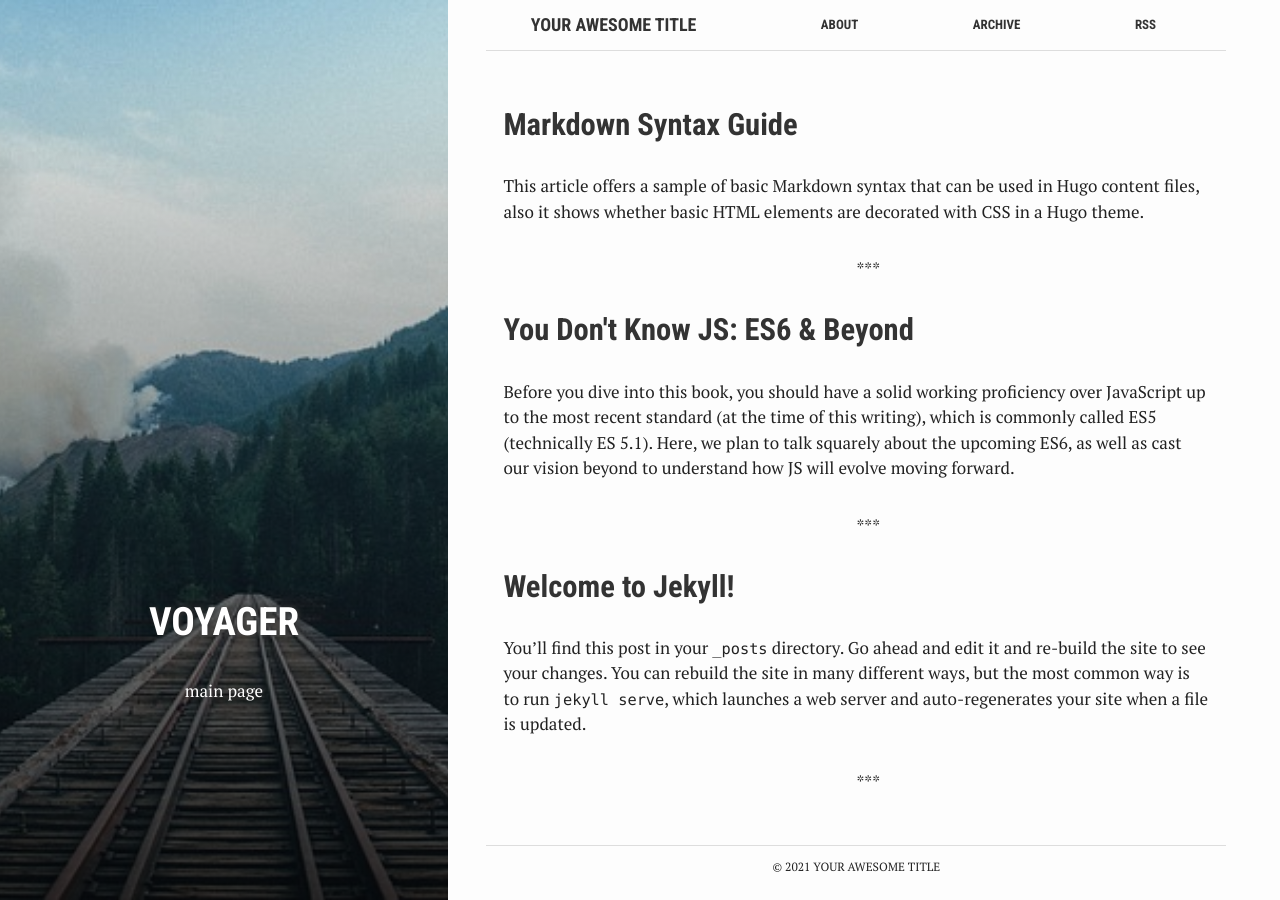
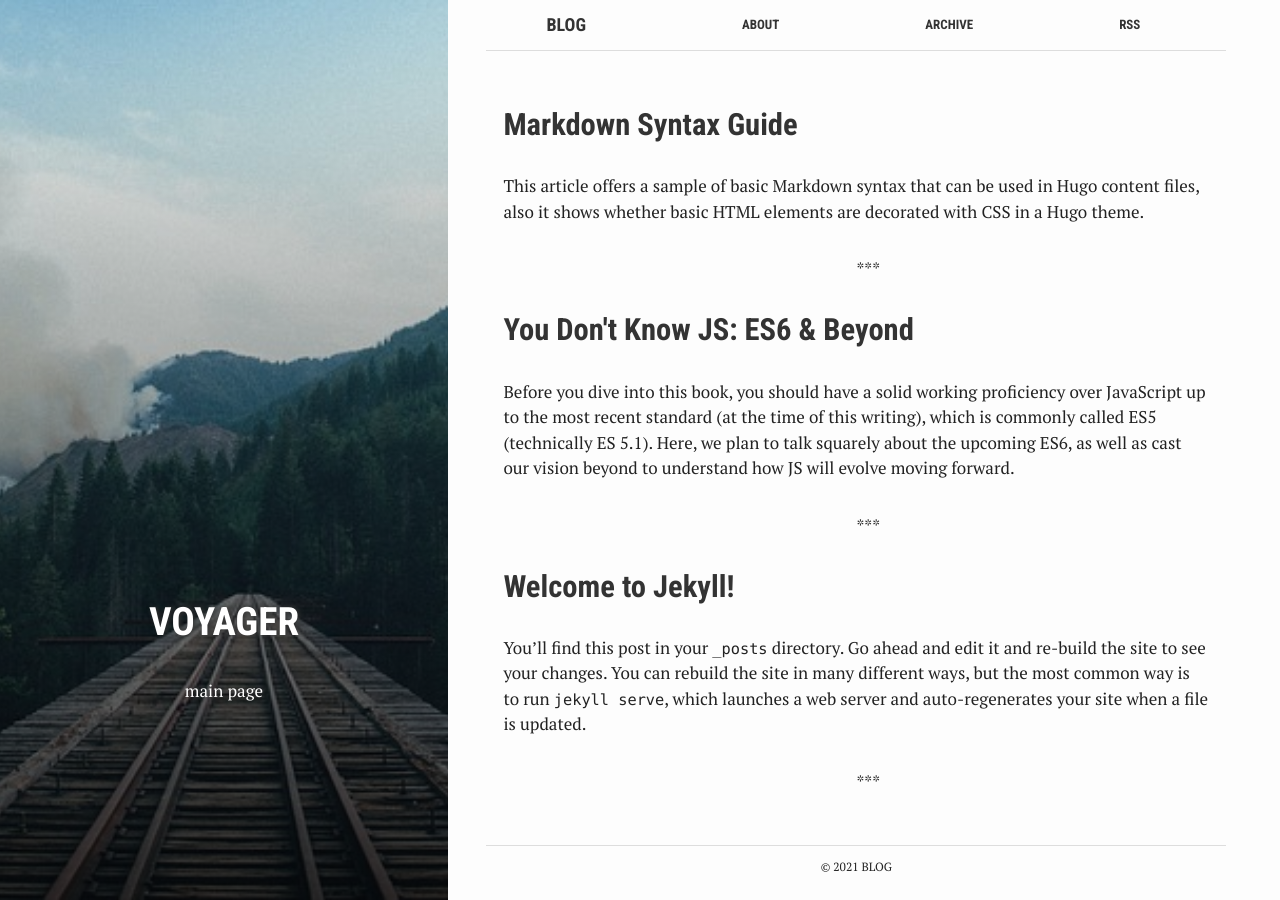
Before and after one commit to mwilczek-net/blog.mwilczek.net, a Jekyll site: the page built from index.html, in a window 1280 px wide. Built offline with Jekyll 4.4.1, drawn with Linux system fonts in a browser that asks for light colours.

Commit message:
Small reworks

```diff
--- a/_config.yml
+++ b/_config.yml
@@ -6,15 +6,14 @@
 # 'jekyll serve'. If you change this file, please restart the server process.
 
 # Site settings
-title: Your awesome title
+title: blog
 email: your-email@domain.com
 description: > # this means to ignore newlines until "baseurl:"
-  Write an awesome description for your new site here. You can edit this
-  line in _config.yml. It will appear in your document head meta (for
-  Google search results) and in your feed.xml site description.
+  Blog is a place that aggregates knowledge from all over internet and my discoveries.
+  Take this knowledge, all of you, and use it.
 baseurl: "" # the subpath of your site, e.g. /blog
 lang: "en"
-url: "http://localhost:4000" # the base hostname & protocol for your site
+url: "https://blog.mwilczek.net/" # the base hostname & protocol for your site
 twitter_username: jekyllrb
 github_username:  jekyll
 disqus_username:
@@ -24,7 +23,7 @@
 permalink: /:categories/:title/
 
 # Posts settings
-future: true
+future: false
 safe: false
 lsi: false
 excerpt_separator: "\n\n"
```
Also changed, not shown: README.md.
